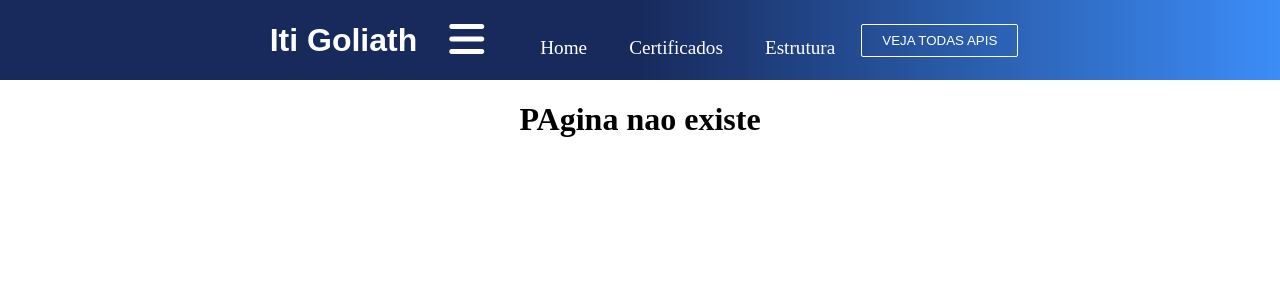
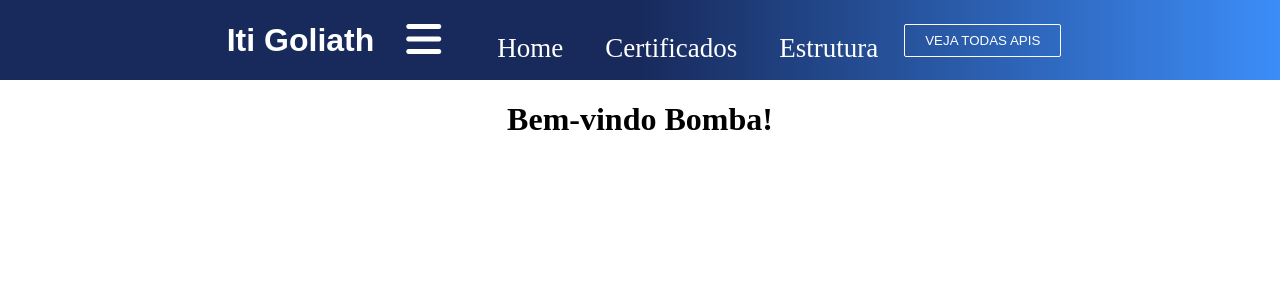
Before and after one commit to oddcaio/goliath-iti, a React (Vite) app: page /certificados in a window 1280 px wide. Shown: the top 300 px of the page. Built offline with nearby package versions, Linux system fonts and the light colour scheme.

Commit message:
fix strcture issues

```diff
--- a/src/App.jsx
+++ b/src/App.jsx
@@ -3,14 +3,18 @@ import './App.css'
 import Navbar from './Components/Navbar/Navbar'
 import { Route, Routes } from 'react-router-dom';
 import Erro from './Erro';
+import Certificados from './pages/Certificados';
+
 function App() {
 
   return (
     <div>
       <Navbar/>
       <Routes>
-        <Route path="/"></Route>
-        <Route path="*" element={<Erro/>}></Route>
+        <Route path="/" />
+        <Route path="/certificados" element={<Certificados />} />
+        <Route path="/estrutura" />
+        <Route path="*" element={<Erro />} />
       </Routes>
     </div>
   );
--- a/src/Components/Navbar/Navbar.css
+++ b/src/Components/Navbar/Navbar.css
@@ -54,6 +54,7 @@
     height: 80px;
 }
 .nav-links {
+    font-size:27px;
     color: #fff;
     display: flex;
     align-items: center;
--- a/src/Erro.jsx
+++ b/src/Erro.jsx
@@ -2,7 +2,7 @@ export default function Erro() {
 
     return (
         <>
-            <h1>PAgina nao existe</h1>
+            <h1>Página nao existe</h1>
         </>
     )
 
--- a/src/main.jsx
+++ b/src/main.jsx
@@ -1,8 +1,6 @@
 import { createRoot } from 'react-dom/client'
 import './index.css'
 import App from './App.jsx'
-import Layout from './layout/Layout.jsx'
-import Nav from './Components/Navbar/Navbar'
 import { BrowserRouter } from 'react-router-dom'
 
 createRoot(document.getElementById('root')).render(
--- /dev/null
+++ b/src/pages/Certificados.jsx
@@ -0,0 +1,5 @@
+function Certificados() {
+  return <h1>Bem-vindo Bomba!</h1>;
+}
+
+export default Certificados;
--- /dev/null
+++ b/src/pages/Home.jsx
@@ -0,0 +1,4 @@
+function Home() {
+  return <h1>Bem-vindo à Home!</h1>;
+}
+export default Home;
```
